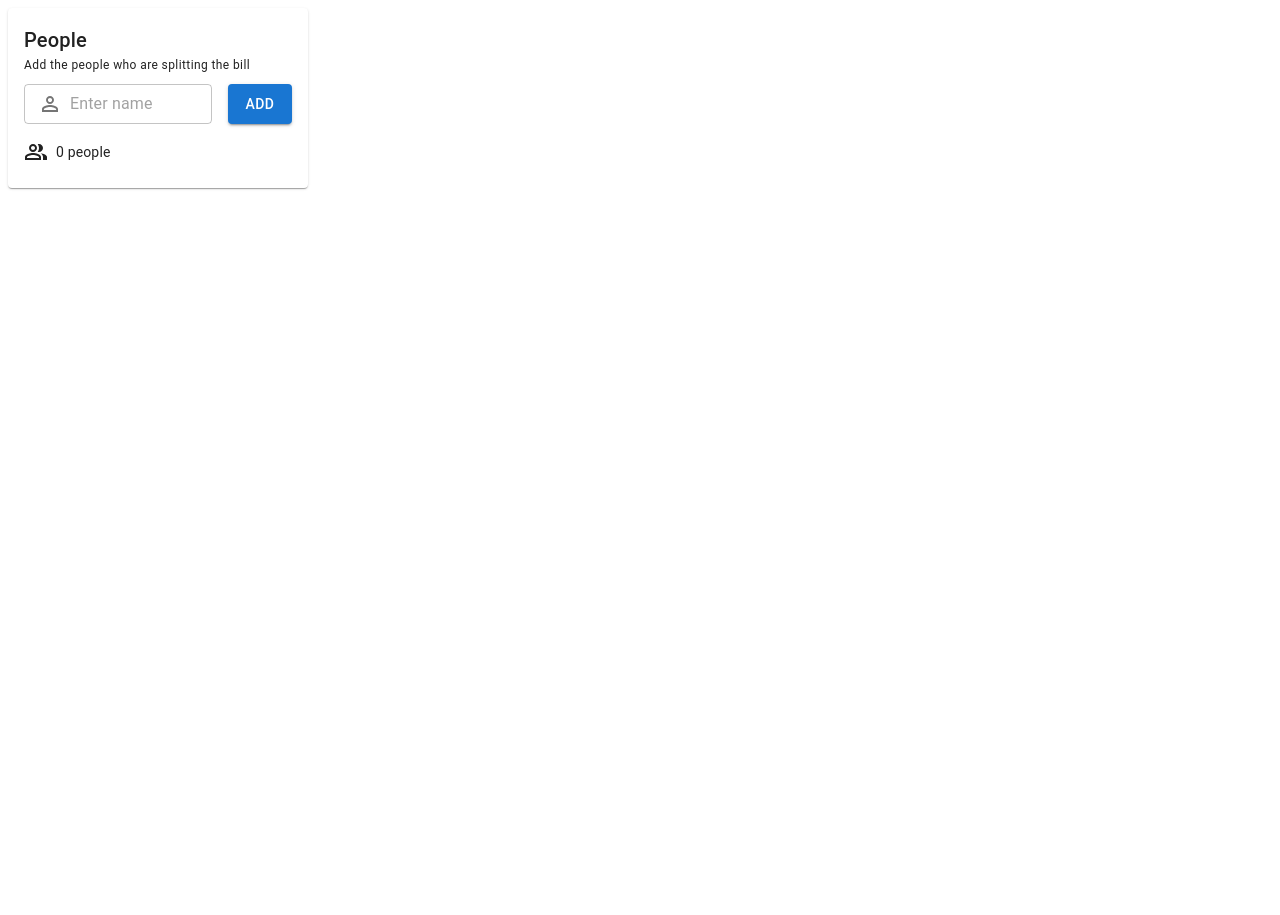
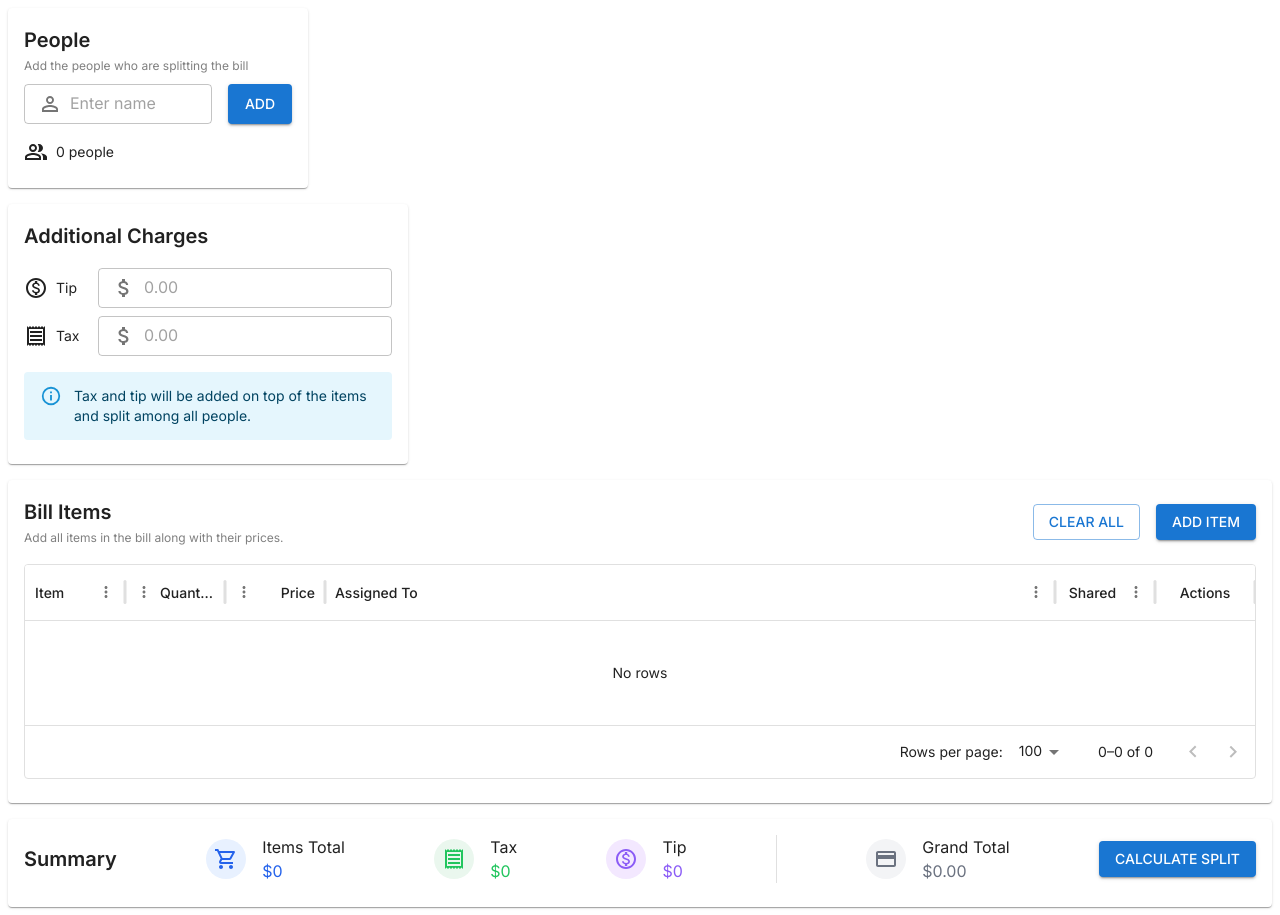
Before and after one commit to William-Vigo/bill-splitter-ui-v2, a Next.js app: page / in a window 1280 px wide. Before the commit the page ends 800 px from the top, so only its background shows below. Built offline with nearby package versions, Linux system fonts and the light colour scheme; what @mui/material-nextjs would draw is missing.

Commit message:
Add Table to page

```diff
--- a/app/page.tsx
+++ b/app/page.tsx
@@ -1,5 +1,26 @@
+"use client"
 import People from "@/components/desktop/people"
+import BillItemsTable from "@/components/desktop/data-table/table"
+import BillSetting from "@/components/desktop/additionalCharges"
+import theme from "@/components/desktop/theme"
+import { Box, CssBaseline, ThemeProvider } from "@mui/material"
+import Summary from "@/components/desktop/summary/summary"
 
 export default function Page() {
-    return <People />
+    return (
+        <ThemeProvider theme={theme}>
+            <Box
+                sx={{
+                    display: "flex",
+                    flexDirection: "column",
+                    gap: 2,
+                }}
+            >
+                <People />
+                <BillSetting />
+                <BillItemsTable />
+                <Summary />
+            </Box>
+        </ThemeProvider>
+    )
 }
```
